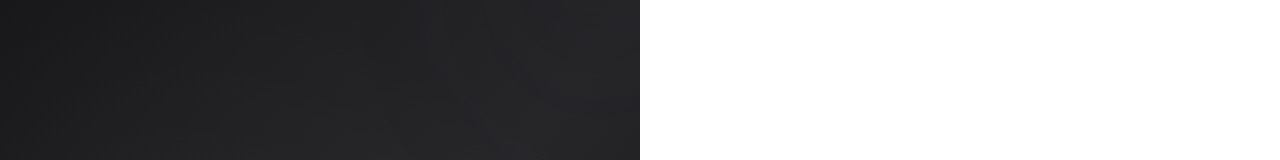
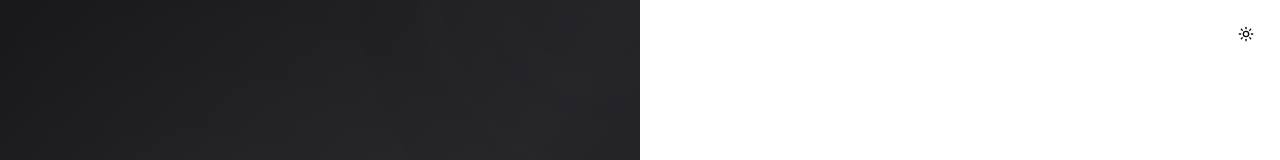
Before and after one commit to kushalshah0/FlowTeX, a Next.js app: page /login in a window 1280 px wide. Shown: the top 160 px of the page. Built offline with nearby package versions, Linux system fonts and the light colour scheme.

Commit message:
Add ThemeToggle to login page

```diff
--- a/src/app/login/page.tsx
+++ b/src/app/login/page.tsx
@@ -5,6 +5,7 @@ import { useRouter } from "next/navigation"
 import { Button } from "@/components/ui/button"
 import { Input } from "@/components/ui/input"
 import { ArrowRight, Users, FileText, BookOpen, Eye, EyeOff } from "lucide-react"
+import { ThemeToggle } from "@/components/ThemeToggle"
 
 export default function LoginPage() {
   const [username, setUsername] = useState("")
@@ -43,6 +44,9 @@ export default function LoginPage() {
 
   return (
     <div className="flex min-h-screen">
+      <div className="absolute top-4 right-4 z-20">
+        <ThemeToggle />
+      </div>
       {/* Left — brand */}
       <div className="relative hidden w-1/2 flex-col items-center justify-center overflow-hidden bg-gradient-to-br from-zinc-900 via-zinc-800 to-zinc-900 p-12 text-white md:flex">
         <div className="pointer-events-none absolute inset-0 bg-[radial-gradient(circle_at_30%_50%,rgba(255,255,255,0.03),transparent_70%)]" />
```
